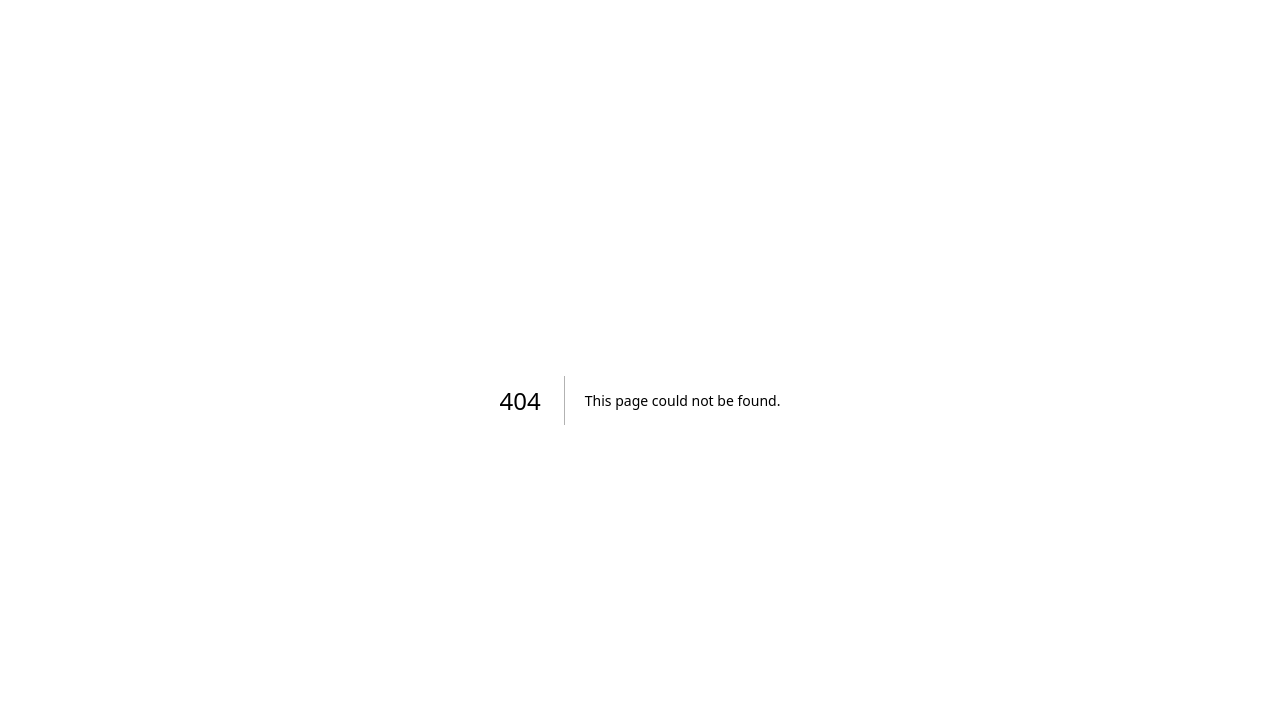
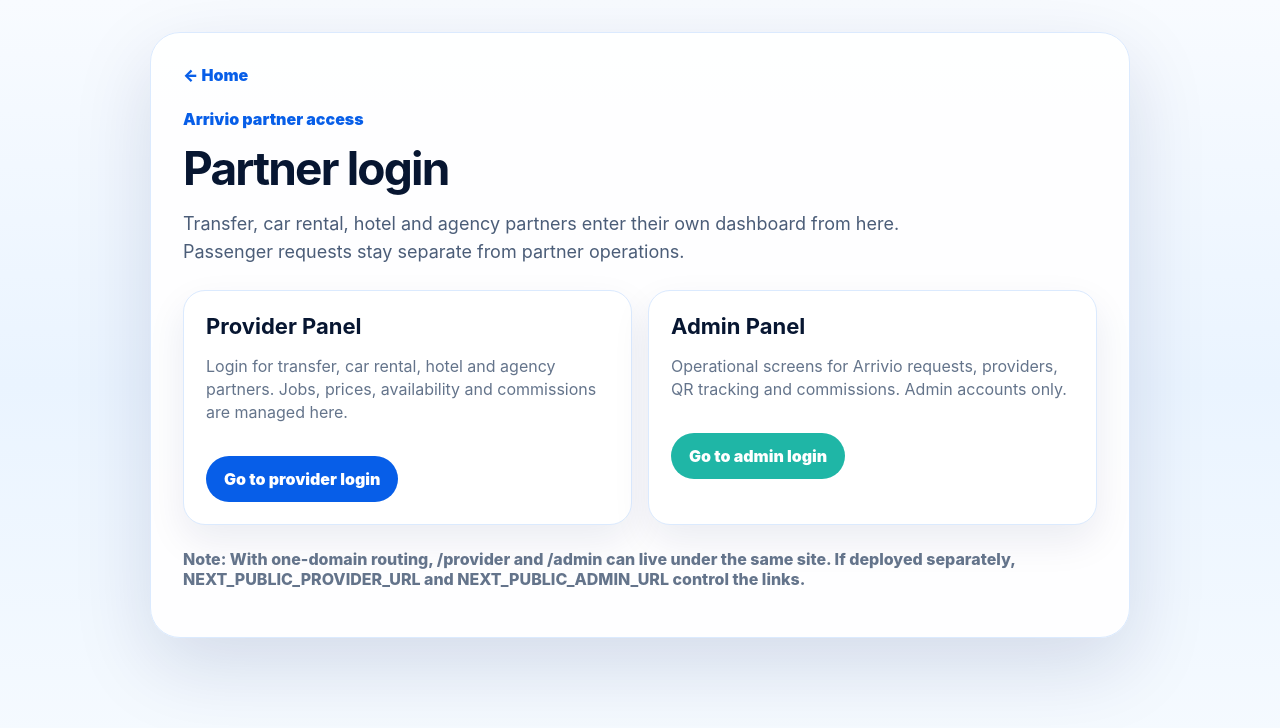
Before and after one commit to furukcell/Arrivio-platform, a Next.js app in the folder apps/web/: page /partner-login in a window 1280 px wide. Before the commit this address had no page. Shown: the top 728 px of the page. Built offline with nearby package versions, Linux system fonts and the light colour scheme; no server answers.

Commit message:
Add partner login gateway page

```diff
--- /dev/null
+++ b/apps/web/pages/partner-login.tsx
@@ -0,0 +1,116 @@
+import { useRouter } from "next/router";
+import { getLanguage } from "../src/supportModel";
+
+const pageStyle = {
+  minHeight: "100vh",
+  padding: "32px",
+  fontFamily: "Inter, Arial, sans-serif",
+  background: "linear-gradient(180deg, #f8fbff 0%, #eaf4ff 48%, #f7fbff 100%)",
+  color: "#071631"
+};
+
+const cardStyle = {
+  maxWidth: "980px",
+  margin: "0 auto",
+  padding: "32px",
+  borderRadius: "30px",
+  background: "rgba(255, 255, 255, 0.92)",
+  border: "1px solid #dbeafe",
+  boxShadow: "0 28px 80px rgba(7, 27, 88, 0.13)"
+};
+
+const gridStyle = {
+  display: "grid",
+  gridTemplateColumns: "repeat(auto-fit, minmax(240px, 1fr))",
+  gap: "16px",
+  marginTop: "24px"
+};
+
+const optionStyle = {
+  padding: "22px",
+  borderRadius: "22px",
+  background: "#FFFFFF",
+  border: "1px solid #dbeafe",
+  textDecoration: "none",
+  color: "#071631",
+  boxShadow: "0 16px 38px rgba(7, 27, 88, 0.08)"
+};
+
+const primaryButtonStyle = {
+  display: "inline-block",
+  marginTop: "16px",
+  padding: "13px 18px",
+  borderRadius: "999px",
+  background: "#075ee8",
+  color: "#FFFFFF",
+  textDecoration: "none",
+  fontWeight: 900
+};
+
+const secondaryButtonStyle = {
+  ...primaryButtonStyle,
+  background: "#1fb6a6"
+};
+
+function queryValue(rawValue: string | string[] | undefined): string {
+  if (Array.isArray(rawValue)) return rawValue[0] || "";
+  return rawValue || "";
+}
+
+function withLang(url: string, language: "tr" | "en") {
+  const separator = url.includes("?") ? "&" : "?";
+  return `${url}${separator}lang=${language}`;
+}
+
+export default function PartnerLoginPage() {
+  const router = useRouter();
+  const language = getLanguage(router.query.lang);
+  const providerUrl = process.env.NEXT_PUBLIC_PROVIDER_URL || "/provider/login";
+  const adminUrl = process.env.NEXT_PUBLIC_ADMIN_URL || "/admin/login";
+  const isTr = language === "tr";
+
+  return (
+    <main style={pageStyle}>
+      <section style={cardStyle}>
+        <a href={`/?lang=${language}`} style={{ color: "#075ee8", fontWeight: 900, textDecoration: "none" }}>← {isTr ? "Ana sayfa" : "Home"}</a>
+        <p style={{ color: "#075ee8", fontWeight: 900, marginTop: "24px" }}>{isTr ? "Arrivio iş ortağı paneli" : "Arrivio partner access"}</p>
+        <h1 style={{ fontSize: "46px", lineHeight: 1.02, letterSpacing: "-1.8px", margin: "0 0 12px" }}>
+          {isTr ? "Hizmet veren girişi" : "Partner login"}
+        </h1>
+        <p style={{ color: "#4b5d78", fontSize: "18px", lineHeight: 1.55, maxWidth: "720px" }}>
+          {isTr
+            ? "Transfer, rent a car, otel ve acenta hesapları buradan kendi paneline geçer. Yolcu tarafı ayrı kalır; iş ortakları giriş yaptıktan sonra kendi dashboard ekranını görür."
+            : "Transfer, car rental, hotel and agency partners enter their own dashboard from here. Passenger requests stay separate from partner operations."}
+        </p>
+
+        <div style={gridStyle}>
+          <a href={withLang(providerUrl, language)} style={optionStyle}>
+            <strong style={{ display: "block", fontSize: "22px" }}>{isTr ? "Hizmet Veren Paneli" : "Provider Panel"}</strong>
+            <p style={{ color: "#64748b", lineHeight: 1.45 }}>
+              {isTr
+                ? "Transferci, rent a carcı, otelci ve acenta hesapları için giriş. İşler, fiyatlar, müsaitlik ve komisyon takibi burada yönetilir."
+                : "Login for transfer, car rental, hotel and agency partners. Jobs, prices, availability and commissions are managed here."}
+            </p>
+            <span style={primaryButtonStyle}>{isTr ? "Provider girişine git" : "Go to provider login"}</span>
+          </a>
+
+          <a href={withLang(adminUrl, language)} style={optionStyle}>
+            <strong style={{ display: "block", fontSize: "22px" }}>{isTr ? "Admin Paneli" : "Admin Panel"}</strong>
+            <p style={{ color: "#64748b", lineHeight: 1.45 }}>
+              {isTr
+                ? "Arrivio yönetimi için talep, provider, QR ve komisyon operasyon ekranları. Sadece admin hesapları kullanır."
+                : "Operational screens for Arrivio requests, providers, QR tracking and commissions. Admin accounts only."}
+            </p>
+            <span style={secondaryButtonStyle}>{isTr ? "Admin girişine git" : "Go to admin login"}</span>
+          </a>
+        </div>
+
+        <p style={{ marginTop: "24px", color: "#64748b", fontWeight: 800 }}>
+          {isTr
+            ? "Not: Tek domain kullanıldığında /provider ve /admin yolları aynı site altında çalışır. Ayrı deploy kullanılırsa NEXT_PUBLIC_PROVIDER_URL ve NEXT_PUBLIC_ADMIN_URL ile yönlendirme yapılır."
+            : "Note: With one-domain routing, /provider and /admin can live under the same site. If deployed separately, NEXT_PUBLIC_PROVIDER_URL and NEXT_PUBLIC_ADMIN_URL control the links."}
+        </p>
+      </section>
+    </main>
+  );
+}
```
